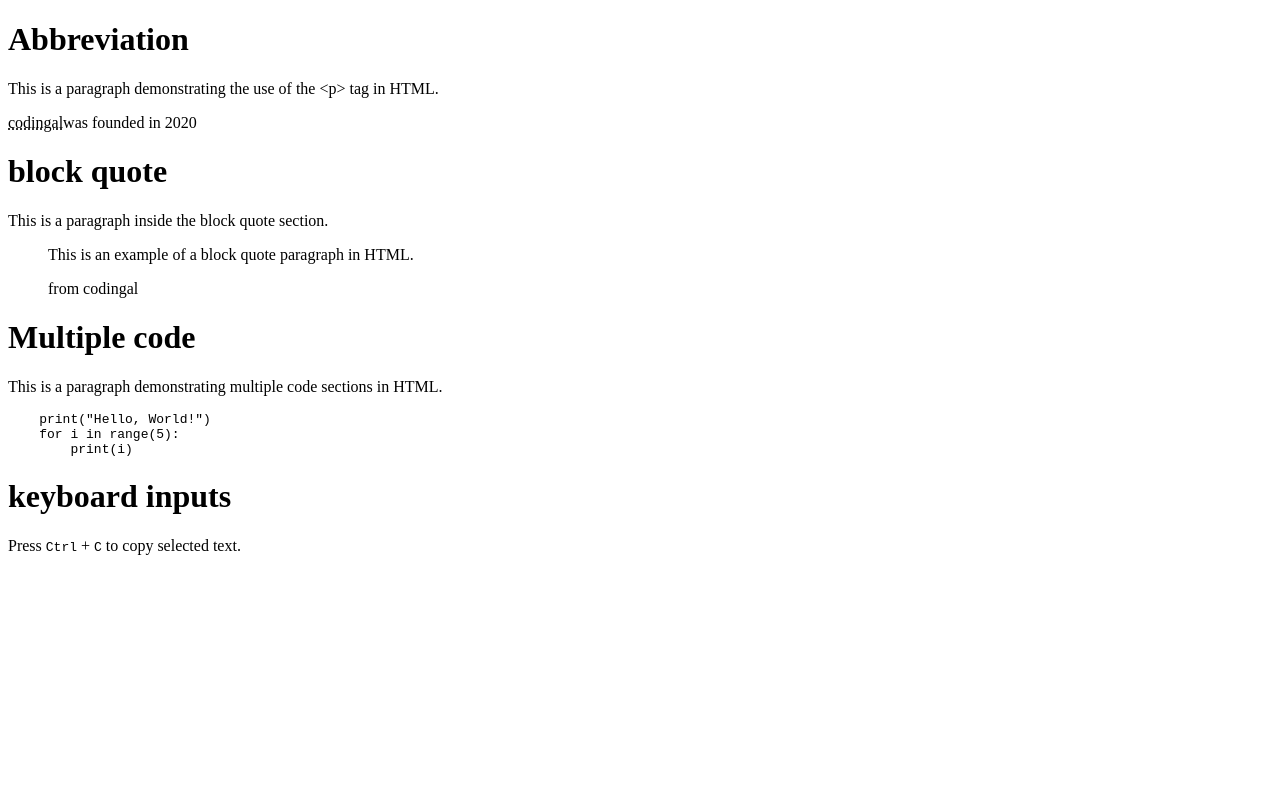
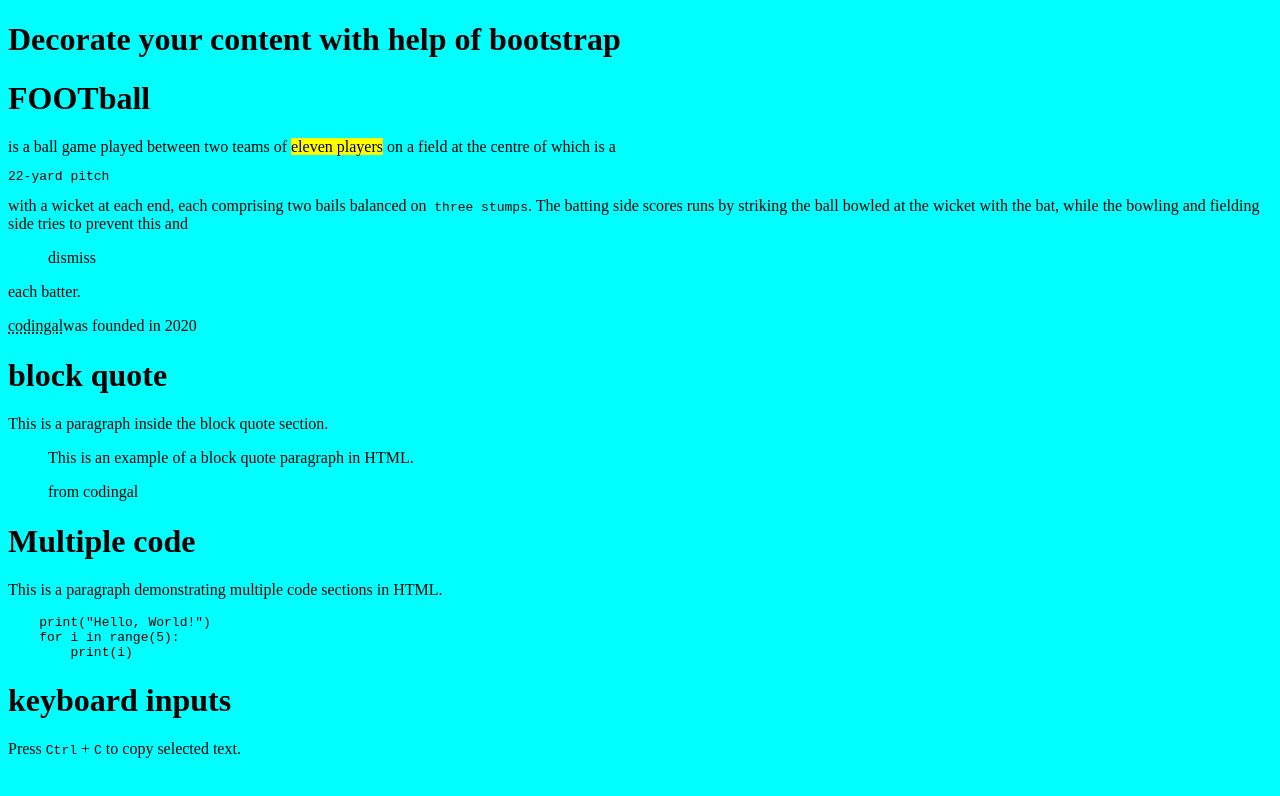
Before and after one commit to wajihakanwalgit/course-mock, a plain HTML site: page Acp2.html in a window 1280 px wide. Drawn offline with Linux system fonts and the light colour scheme.

Commit message:
Update Acp2.html

```diff
--- a/Acp2.html
+++ b/Acp2.html
@@ -4,9 +4,11 @@
     <title>ACP 2</title>
 </head>
 
-<body>
-    <h1>Abbreviation</h1>
-    <p>This is a paragraph demonstrating the use of the &lt;p&gt; tag in HTML.</p>
+<body bgcolor="aqua">
+    <h1>Decorate your content with help of bootstrap</h1>
+    <div class="container">
+   <h1> FOOTball</h1> is a ball game played between two teams of <mark>eleven players</mark> on a field at the centre of which is a <pre>22-yard pitch</pre> with a wicket at each end, each comprising two bails balanced on<code> three stumps</code>. The batting side scores runs by striking the ball bowled at the wicket with the bat, while the <abbr> bowling and fielding</abbr> side tries to prevent this and<blockquote> dismiss</blockquote> each batter.
+    </div>
     <p><abbr title="codingal">codingal</abbr>was founded in 2020</p>
     <h1>block quote</h1>
     <p>This is a paragraph inside the block quote section.</p>
```
